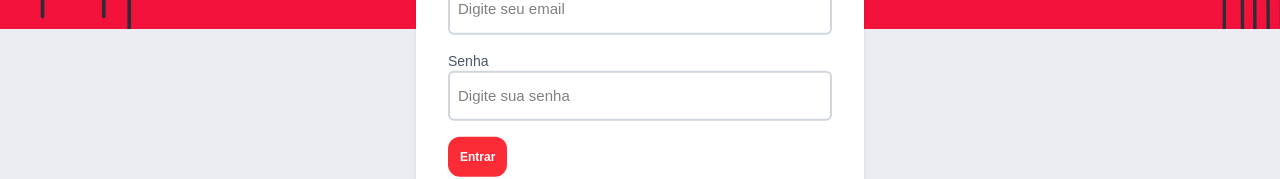
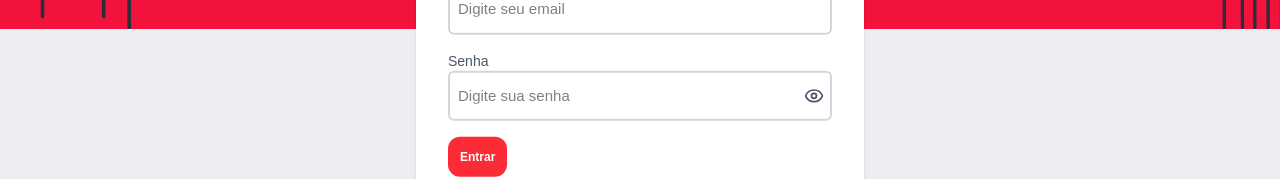
Before and after one commit to gbmouraa/dev_motors, a Next.js app: page /login in a window 1280 px wide. Shown: the part 347-526 px from the top of the page. Built offline with nearby package versions, Linux system fonts and the light colour scheme; no server answers.

Commit message:
feat: add refine to check if passwords are the same and customized the Input to change visibility if it is a password.

```diff
--- a/src/app/(auth)/login/page.tsx
+++ b/src/app/(auth)/login/page.tsx
@@ -53,6 +53,7 @@ export default function Login() {
             placeholder="Digite sua senha"
             register={register}
             error={errors.password?.message}
+            password
           />
           <button
             type="submit"
--- a/src/app/(auth)/register/password/page.tsx
+++ b/src/app/(auth)/register/password/page.tsx
@@ -9,10 +9,15 @@ import { zodResolver } from "@hookform/resolvers/zod";
 import { z } from "zod";
 import Link from "next/link";
 
-const schema = z.object({
-  password: z.string(),
-  confirmPassword: z.string(),
-});
+const schema = z
+  .object({
+    password: z.string().min(6, "A senha deve conter no minimo 6 caracteres"),
+    confirmPassword: z.string(),
+  })
+  .refine((data) => data.password === data.confirmPassword, {
+    message: "As senhas não coincidem.",
+    path: ["confirmPassword"],
+  });
 
 type FormData = z.infer<typeof schema>;
 
@@ -45,6 +50,7 @@ export default function Password() {
             placeholder="Digite sua senha"
             register={register}
             error={errors.password?.message}
+            password
           />
           <Input
             type="password"
@@ -53,6 +59,7 @@ export default function Password() {
             placeholder="Confirme sua senha"
             register={register}
             error={errors.confirmPassword?.message}
+            password
           />
           <small className="text-gray-500 block my-7 text-xs">
             Ao me cadastrar, eu declaro ter ciência de que sete cadastro é
--- a/src/components/input/index.tsx
+++ b/src/components/input/index.tsx
@@ -1,4 +1,8 @@
+"use client";
+
+import { useState } from "react";
 import { RegisterOptions, UseFormRegister } from "react-hook-form";
+import { Eye, EyeClosed } from "lucide-react";
 
 interface InputProps {
   type: string;
@@ -21,20 +25,41 @@ export function Input({
   rules,
   password,
 }: InputProps) {
+  const [passwordType, setPasswordType] = useState("password");
+
+  const togglePassword = () => {
+    setPasswordType((prev) => (prev === "text" ? "password" : "text"));
+  };
+
   return (
     <div className="flex flex-col mb-4 w-full">
       <label htmlFor={name} className="font-medium text-gray-600 text-sm">
         {label}
       </label>
+      <div className="relative w-full">
         <input
-        className={`border-2 border-gray-300 rounded-md px-2 py-3 focus:border-blue-500 outline-none text-[15px] font-medium ${
+          className={`w-full border-2 border-gray-300 rounded-md px-2 py-3 focus:border-blue-500 outline-none text-[15px] font-medium ${
             error && "border-red-500 focus:border-red-500"
           }`}
-        type={type}
+          type={password ? passwordType : type}
           placeholder={placeholder}
           {...register(name, rules)}
           id={name}
         />
+        {password && (
+          <button
+            type="button"
+            className="absolute z-10 right-2 top-1/2 -translate-y-1/2 text-gray-600 cursor-pointer"
+            onClick={togglePassword}
+          >
+            {passwordType === "text" ? (
+              <EyeClosed size={20} />
+            ) : (
+              <Eye size={20} />
+            )}
+          </button>
+        )}
+      </div>
       {error && <p className="text-xs text-red-500">{error}</p>}
     </div>
   );
```
Lines whose indentation alone changed are shown as unchanged.
